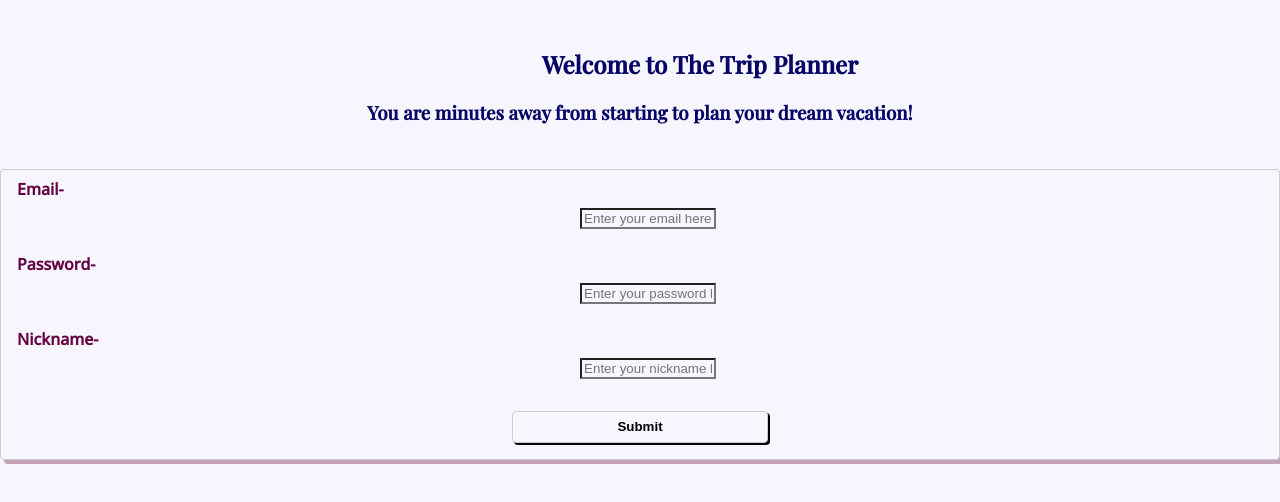
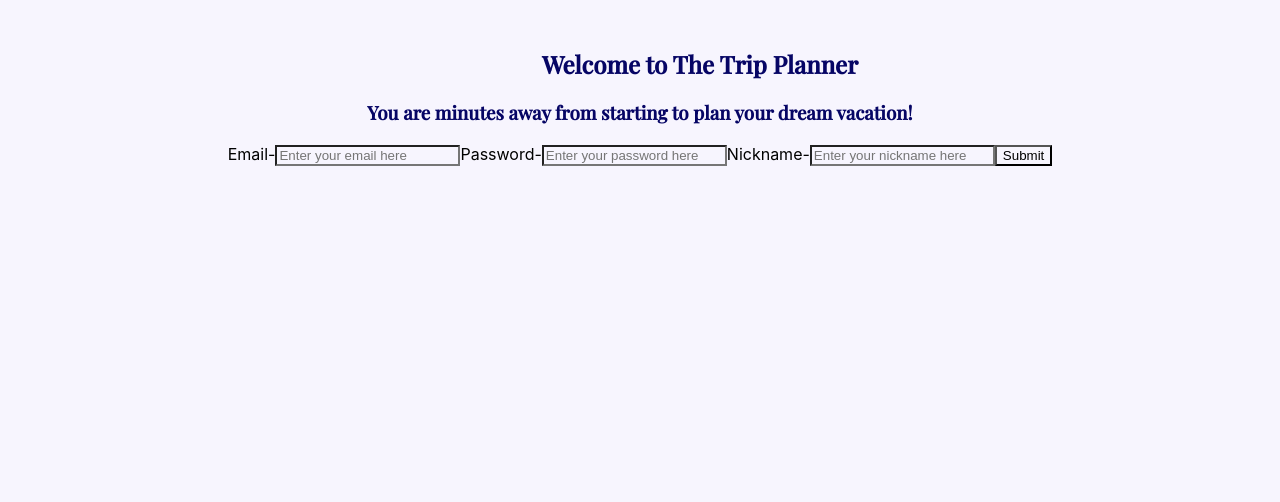
Before and after one commit to InbalGam/trip_planner, a React (Create React App) app in the folder frontend/trip-planner/: page /register in a window 1280 px wide. Shown: the top 502 px of the page. Built offline with nearby package versions, Linux system fonts and the light colour scheme; a web font is replaced by a local one.

Commit message:
added form class

```diff
--- a/frontend/trip-planner/src/Components/Styles/Register.css
+++ b/frontend/trip-planner/src/Components/Styles/Register.css
@@ -17,19 +17,19 @@ h3 {
     color: #060565;
 }
 
-form {
+.registerForm {
     display: flex;
     flex-direction: column;
     justify-content: center;
 }
 
-form input {
+.registerForm input {
     width: 10%;
     align-self: center;
     margin-top: 0.5rem;
 }
 
-form button {
+.registerForm button {
     width: 3%;
     align-self: center;
     margin-top: 0.5rem;
@@ -40,12 +40,12 @@ form button {
     font-weight: bold;
 }
 
-form button:hover {
+.registerForm button:hover {
     background-color: #c5a1b9;
     cursor: pointer;
 }
 
-form label {
+.registerForm label {
     color: #650343;
     font-family: 'Open Sans', sans-serif;
     font-weight: bolder;
--- a/frontend/trip-planner/src/Components/Styles/TripAddUpdate.css
+++ b/frontend/trip-planner/src/Components/Styles/TripAddUpdate.css
@@ -2,7 +2,7 @@
     background-color: #f7f5fe;
 }
 
-form {
+.tripForm {
     margin-top: 2.75rem;
     border: 0.06rem solid #ccc;
     border-radius: 0.25rem;
@@ -17,11 +17,11 @@ form {
     margin-bottom: 2rem;
 }
 
-form label {
+.tripForm label {
     margin-left: 1rem;
 }
 
-form input {
+.tripForm input {
     margin-left: 1rem;
     margin-top: 1rem;
     margin-bottom: 1rem;
@@ -45,7 +45,7 @@ form input {
     box-shadow: none;
 }
 
-form .submitButton {
+.tripForm .submitButton {
     width: 20%;
     height: 2rem;
     border: 0.06rem solid #ccc;
@@ -56,7 +56,7 @@ form .submitButton {
     margin-bottom: 1rem;
 }
 
-form .submitButton:hover {
+.tripForm .submitButton:hover {
     background-color: #c5a1b9;
     cursor: pointer;
 }
```
